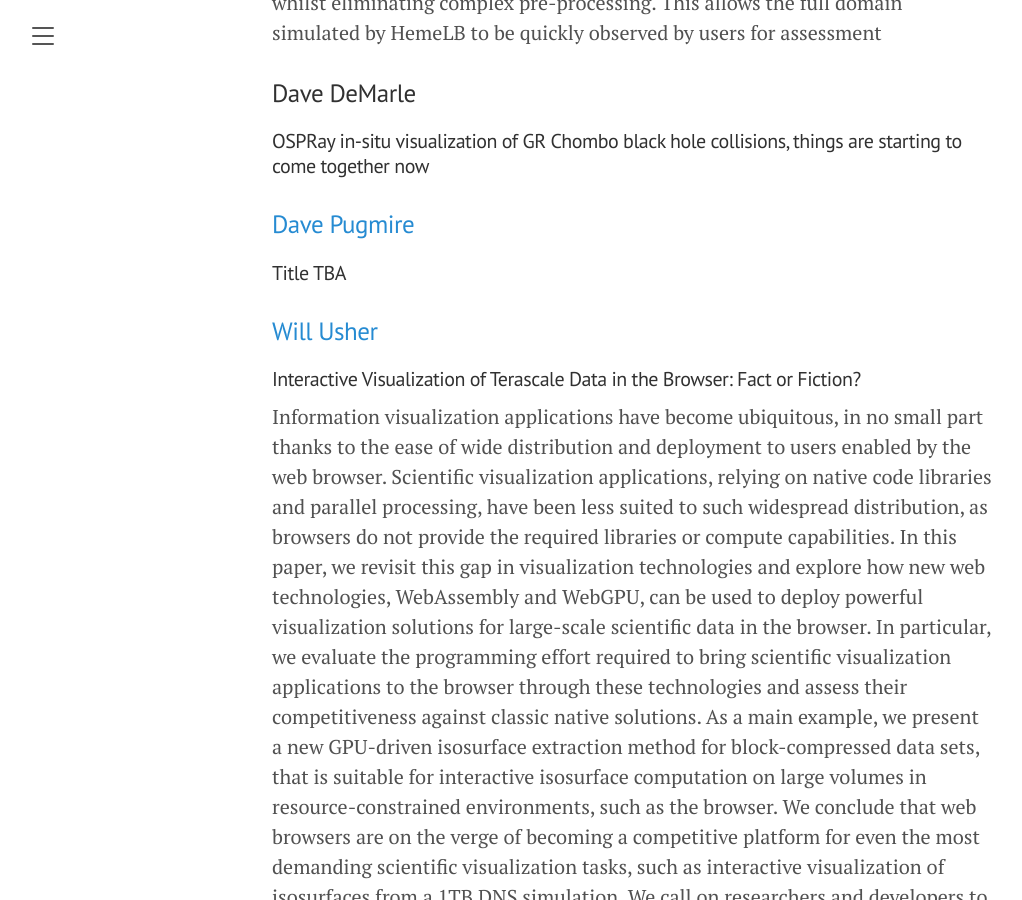
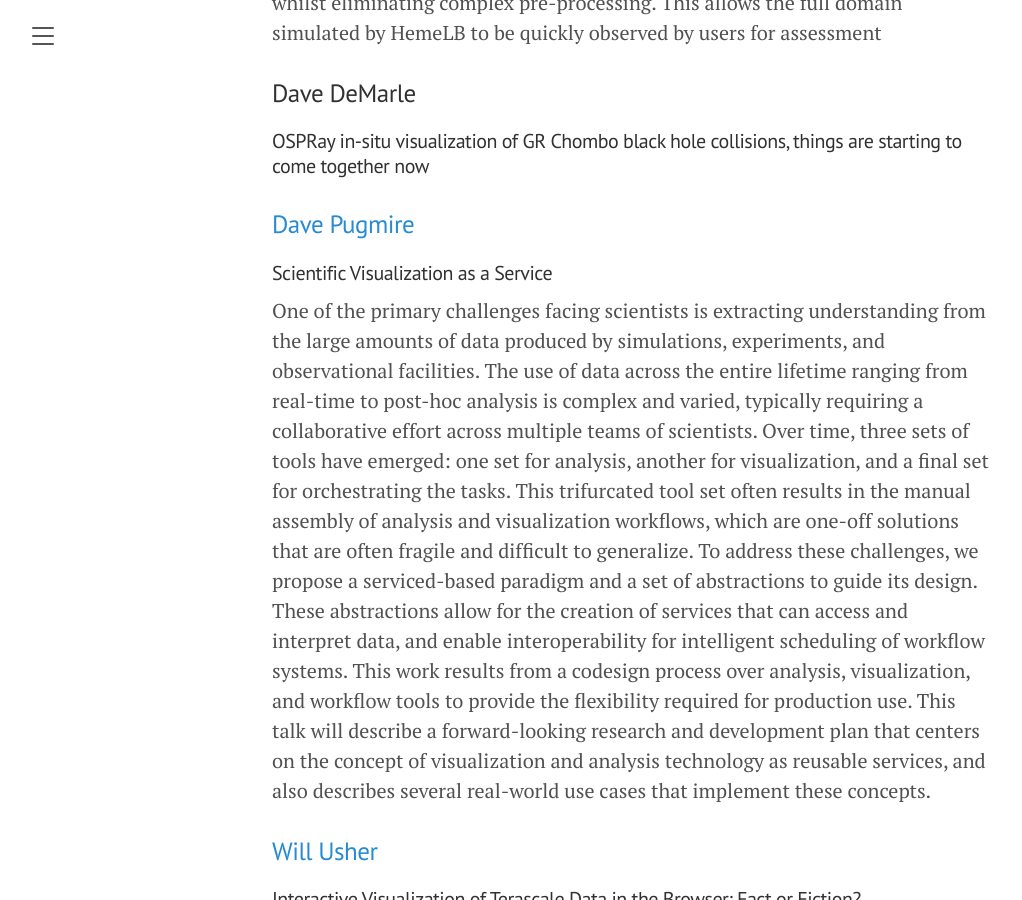
Before and after one commit to Excalibur-SLE/Excalibur-SLE.github.io, a Jekyll site: the page built from workshop5.md, in a window 1280 px wide and 900 px high, scrolled down 3928 px. Shown: the whole window, without its empty margins (8-1030 px from the left). Built offline with Jekyll 4.4.1, drawn with Linux system fonts in a browser that asks for light colours; some of the changed text lies outside the part shown.

Commit message:
Pugmire title

```diff
--- a/workshop5.md
+++ b/workshop5.md
@@ -42,7 +42,7 @@
 - 13:10 <a href="#elisabeth-mayer--peter-coveney"> Elisabeth Mayer (Leibniz Supercomputing Centre) / Peter Coveney (UCL)</a> - *Visualization of human-scale blood flow simulation using Intel OSPRay Studio on SuperMUC-NG*
 - 13:40 <a href="#dave-demarle">Dave DeMarle (Intel)</a> - *OSPRay in-situ visualization of GR Chombo black hole collisions, things are starting to come together now*
 - 14:10 **Break**
-- 14:40 <a href="#dave-pugmire">Dave Pugmire (ORNL)</a>
+- 14:40 <a href="#dave-pugmire">Dave Pugmire (ORNL)</a> - *Scientific Visualization as a Service*
 - 15:10 <a href="#will-usher">Will Usher (Intel)</a> - *Interactive Visualization of Terascale Data in the Browser: Fact or Fiction?*
 - 15:40 **Break**
 - 16:10 <a href="#nick-leaf">Nick Leaf (NVIDIA)</a> - *Cinematic Scientific Visualization with ParaView and Omniverse*
@@ -78,7 +78,9 @@
 #### OSPRay in-situ visualization of GR Chombo black hole collisions, things are starting to come together now
 
 ### [Dave Pugmire](https://csmd.ornl.gov/profile/dave-pugmire)
-#### Title TBA
+#### Scientific Visualization as a Service
+One of the primary challenges facing scientists is extracting understanding from the large amounts of data produced by simulations, experiments, and observational facilities. The use of data across the entire lifetime ranging from real-time to post-hoc analysis is complex and varied, typically requiring a collaborative effort across multiple teams of scientists. Over time, three sets of tools have emerged: one set for analysis, another for visualization, and a final set for orchestrating the tasks. This trifurcated tool set often results in the manual assembly of analysis and visualization workflows, which are one-off solutions that are often fragile and difficult to generalize.  To address these challenges, we propose a serviced-based paradigm and a set of abstractions to guide its design. These abstractions allow for the creation of services that can access and interpret data, and enable interoperability for intelligent scheduling of workflow systems. This work results from a codesign process over analysis, visualization, and workflow tools to provide the flexibility required for production use.  This talk will describe a forward-looking research and development plan that centers on the concept of visualization and analysis technology as reusable services, and also describes several real-world use cases that implement these concepts.
+
 
 ### [Will Usher](https://www.willusher.io)
 #### Interactive Visualization of Terascale Data in the Browser: Fact or Fiction?
```
